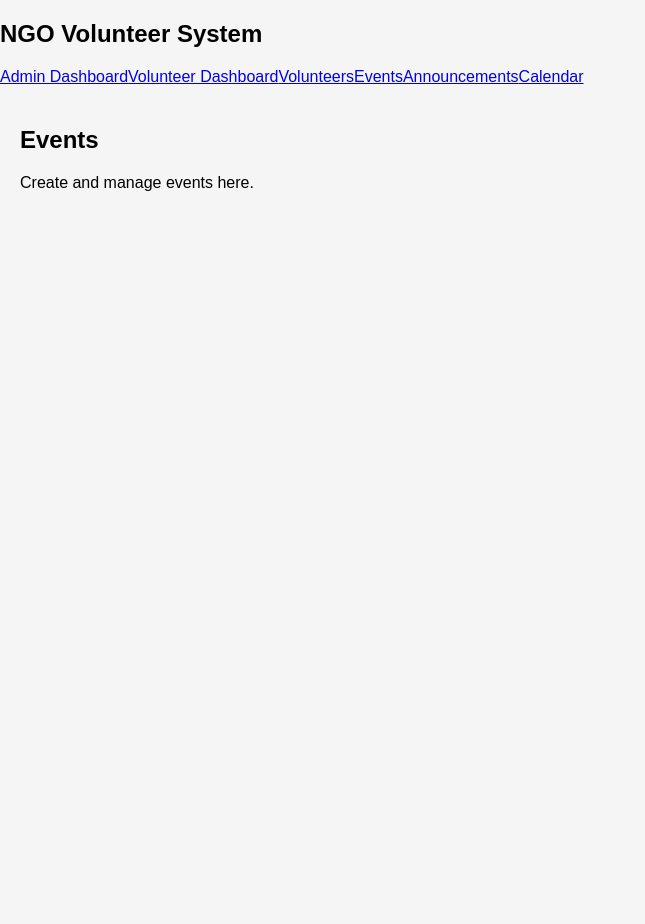
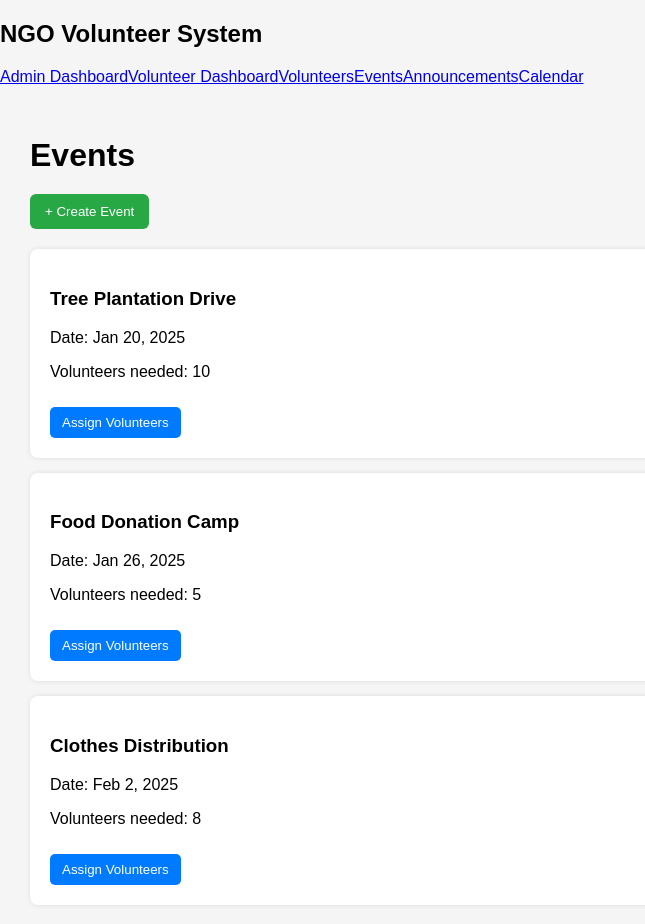
Before and after one commit to Sanjana-Chinnannavar/ngo-app, a React (Vite) app: page /events in a window 1280 px wide. Shown: the top 924 px of the page, without its empty margins (0-645 px from the left). Before the commit the page ends 800 px from the top, so only its background shows below. Built offline with nearby package versions, Linux system fonts and the light colour scheme.

Commit message:
Added mock UI for Events page

```diff
--- a/src/pages/Events.jsx
+++ b/src/pages/Events.jsx
@@ -1,10 +1,80 @@
 const Events = () => {
+  const mockEvents = [
+    {
+      title: "Tree Plantation Drive",
+      date: "Jan 20, 2025",
+      volunteersNeeded: 10,
+    },
+    {
+      title: "Food Donation Camp",
+      date: "Jan 26, 2025",
+      volunteersNeeded: 5,
+    },
+    {
+      title: "Clothes Distribution",
+      date: "Feb 2, 2025",
+      volunteersNeeded: 8,
+    },
+  ];
+
   return (
-    <div style={{ padding: "20px" }}>
-      <h2>Events</h2>
-      <p>Create and manage events here.</p>
+    <div style={styles.container}>
+      <h1 style={styles.header}>Events</h1>
+
+      <button style={styles.createButton}>+ Create Event</button>
+
+      <div style={styles.list}>
+        {mockEvents.map((event, i) => (
+          <div key={i} style={styles.card}>
+            <h3>{event.title}</h3>
+            <p>Date: {event.date}</p>
+            <p>Volunteers needed: {event.volunteersNeeded}</p>
+
+            <button style={styles.assignButton}>Assign Volunteers</button>
+          </div>
+        ))}
+      </div>
     </div>
   );
 };
 
+// styles
+const styles = {
+  container: {
+    padding: "30px",
+  },
+  header: {
+    marginBottom: "20px",
+  },
+  createButton: {
+    padding: "10px 15px",
+    background: "#28a745",
+    color: "white",
+    border: "none",
+    borderRadius: "6px",
+    cursor: "pointer",
+    marginBottom: "20px",
+  },
+  list: {
+    display: "flex",
+    flexDirection: "column",
+    gap: "15px",
+  },
+  card: {
+    padding: "20px",
+    background: "white",
+    borderRadius: "8px",
+    boxShadow: "0 0 5px rgba(0,0,0,0.1)",
+  },
+  assignButton: {
+    marginTop: "10px",
+    padding: "8px 12px",
+    background: "#007bff",
+    color: "white",
+    border: "none",
+    borderRadius: "5px",
+    cursor: "pointer",
+  },
+};
+
 export default Events;
```
